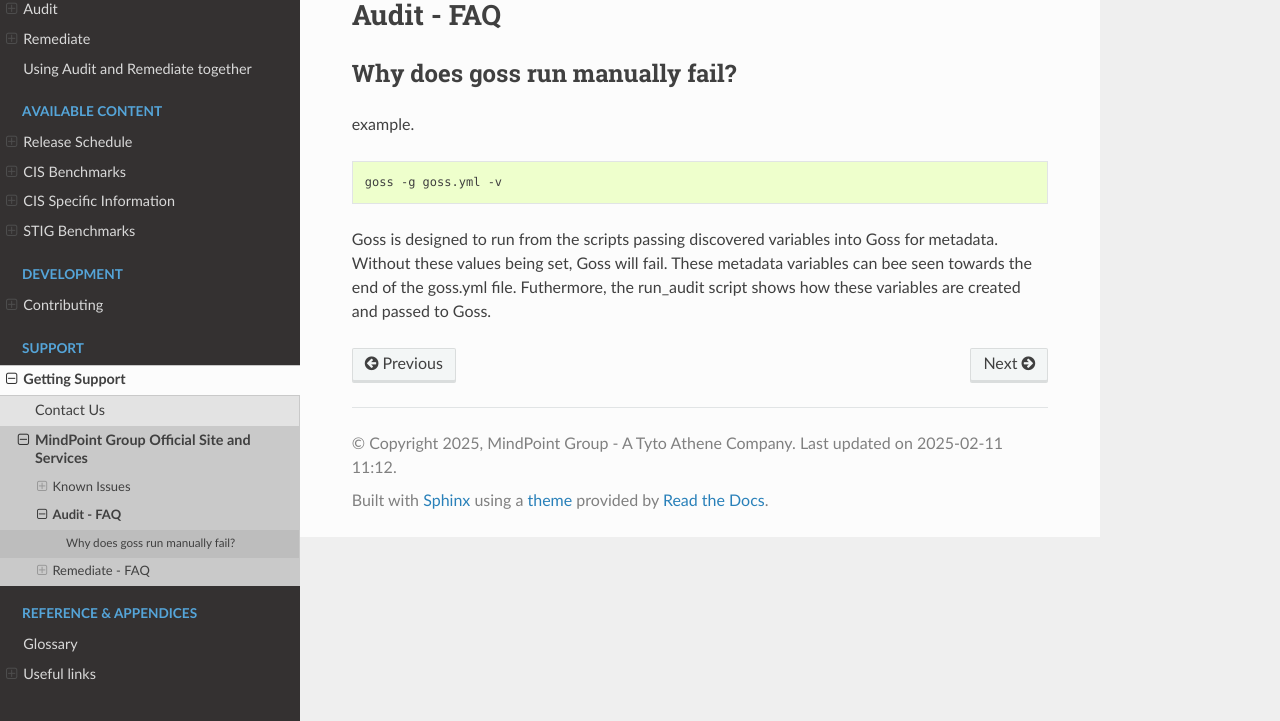
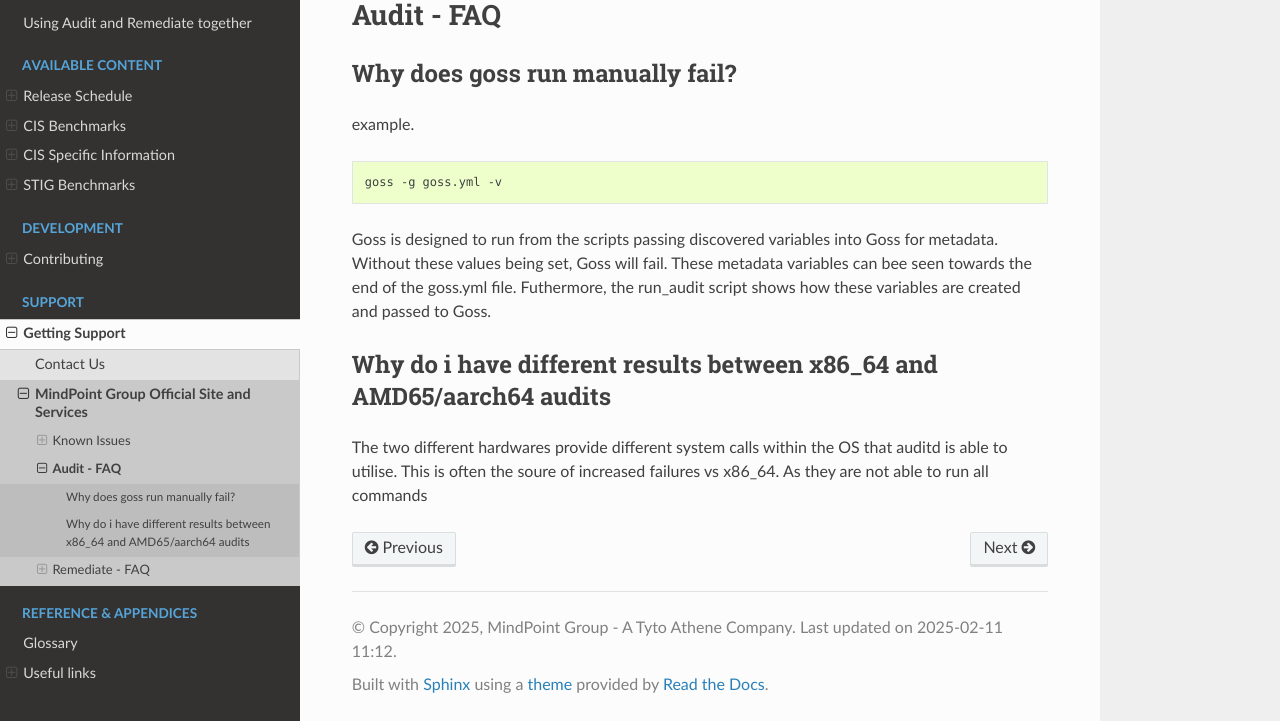
Before and after one commit to ansible-lockdown/MPG-AL-READTHEDOCS, a Sphinx documentation site: the page built from docs/source/audit/audit-faq.rst, in a window 1280 px wide and 924 px high, cut to the strip 203-924 px from the top of the window. Built offline with Sphinx 7.4.7 and the Read the Docs theme 3.1.0, drawn with Linux system fonts in a browser that asks for light colours.

Commit message:
added content for arm now being added to repositories
Signed-off-by: Mark Bolwell <mark.bollyuk@gmail.com>

```diff
--- a/docs/source/audit/audit-faq.rst
+++ b/docs/source/audit/audit-faq.rst
@@ -11,3 +11,9 @@ example.
    goss -g goss.yml -v
 
 Goss is designed to run from the scripts passing discovered variables into Goss for metadata. Without these values being set, Goss will fail. These metadata variables can bee seen towards the end of the goss.yml file. Futhermore, the run_audit script shows how these variables are created and passed to Goss.
+
+
+Why do i have different results between x86_64 and AMD65/aarch64 audits
+^^^^^^^^^^^^^^^^^^^^^^^^^^^^^^^^^^^^^^^^^^^^^^^^^^^^^^^^^^^^^^^^^^^^^^^
+
+The two different hardwares provide different system calls within the OS that auditd is able to utilise. This is often the soure of increased failures vs x86_64. As they are not able to run all commands
--- a/docs/source/intro.rst
+++ b/docs/source/intro.rst
@@ -136,6 +136,10 @@ customization of the applied value.
 It is imperative for each deployer to understand the regulations and compliance requirements that their organization and specific
 environments are responsible for meeting in order to effectively implement the controls in the relevant benchmark.
 
+Baselines are often written for x86_64 architecture, with that advancement in ARM64/aarch64 based system now running workloads, we have started to adopt supporting of hardening
+on those systems also. This does come with some challenges for the audit component and while not officially covered by the baseline provider. We will endevour to provide
+support for this architecture as part of the content we supply.
+
 Development Process
 -------------------
 
```
